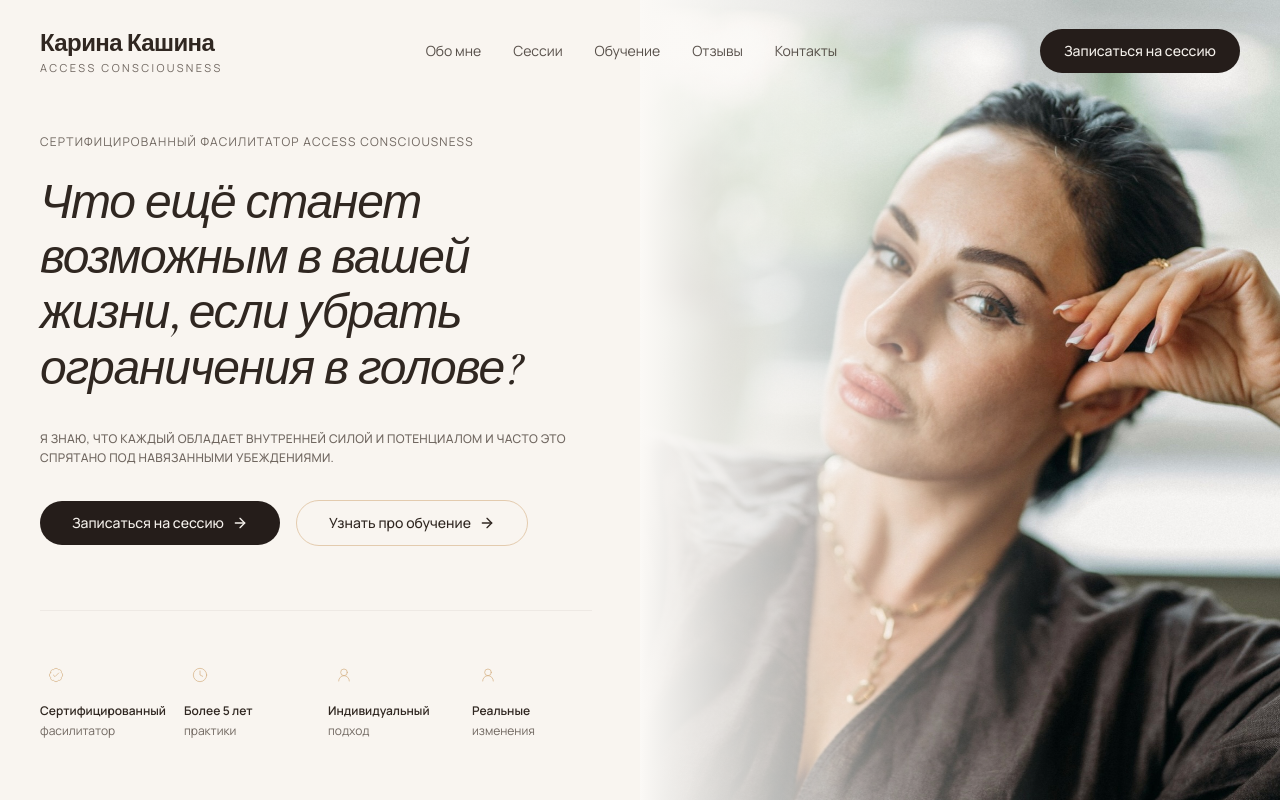
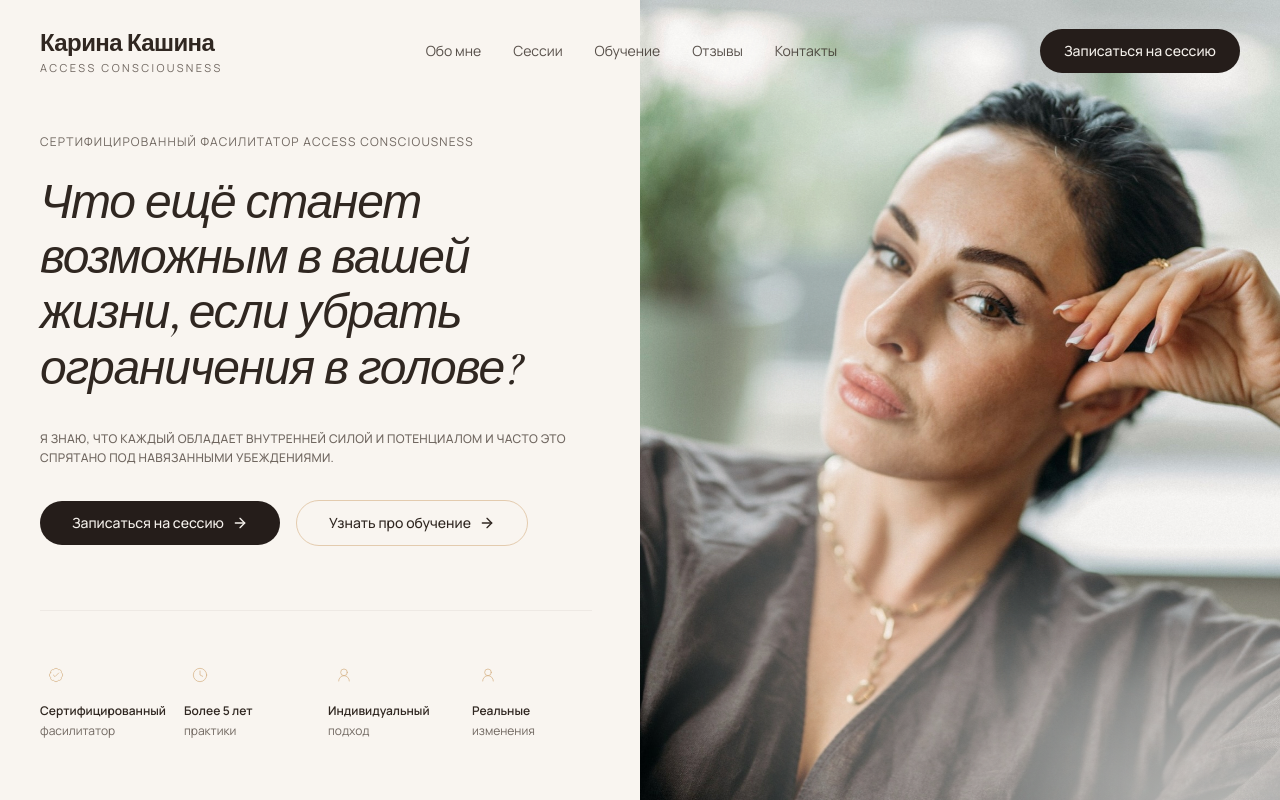
Before and after one commit to denis88892/karinav1, a Next.js app: page / in a window 1280 px wide. Shown: the top 800 px of the page. Built offline with nearby package versions, Linux system fonts and the light colour scheme.

Commit message:
feat: update hero section gradient effect for visual enhancement
Co-authored-by: denis88892 <62354037+denis88892@users.noreply.github.com>

```diff
--- a/components/landing/hero.tsx
+++ b/components/landing/hero.tsx
@@ -29,16 +29,15 @@ export function Hero() {
               className="object-cover object-top"
             />
 
-            {/* Smooth gradient fade transition from left to image */}
+            {/* Powerful misty dissolve mask - left and bottom edges */}
             <div
               className="absolute inset-0 pointer-events-none"
               style={{
-                background: 'linear-gradient(to right, rgb(251, 249, 246) 0%, rgba(251, 249, 246, 0.7) 25%, rgba(251, 249, 246, 0.3) 45%, transparent 65%)',
+                maskImage: 'radial-gradient(ellipse 120% 100% at 100% 50%, rgba(0,0,0,1) 30%, rgba(0,0,0,0.8) 45%, rgba(0,0,0,0.4) 65%, rgba(0,0,0,0) 90%)',
+                WebkitMaskImage: 'radial-gradient(ellipse 120% 100% at 100% 50%, rgba(0,0,0,1) 30%, rgba(0,0,0,0.8) 45%, rgba(0,0,0,0.4) 65%, rgba(0,0,0,0) 90%)',
+                background: 'linear-gradient(to top, rgb(251, 249, 246) 0%, rgba(251, 249, 246, 0.6) 20%, transparent 40%), linear-gradient(to right, rgb(251, 249, 246) 0%, rgba(251, 249, 246, 0.8) 15%, rgba(251, 249, 246, 0.5) 30%, transparent 50%)',
               }}
             />
-
-            {/* Soft gradient fade at bottom for mobile */}
-            <div className="absolute inset-x-0 bottom-0 h-20 bg-gradient-to-t from-background to-transparent lg:hidden" />
           </AnimatedScale>
         </div>
 
```
